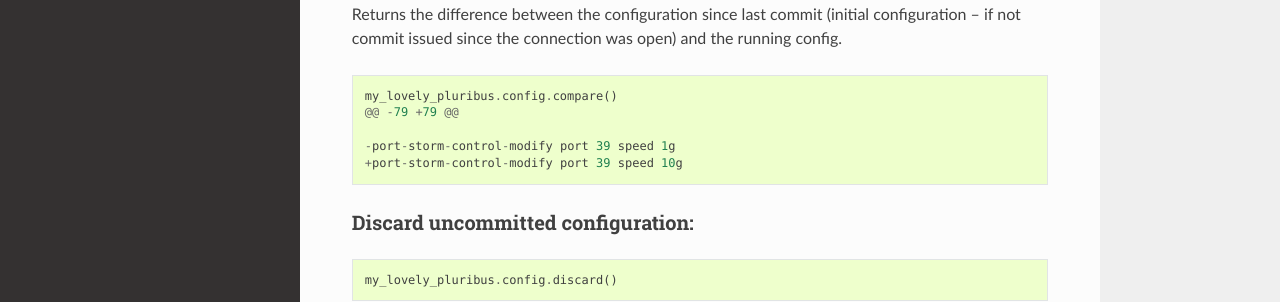
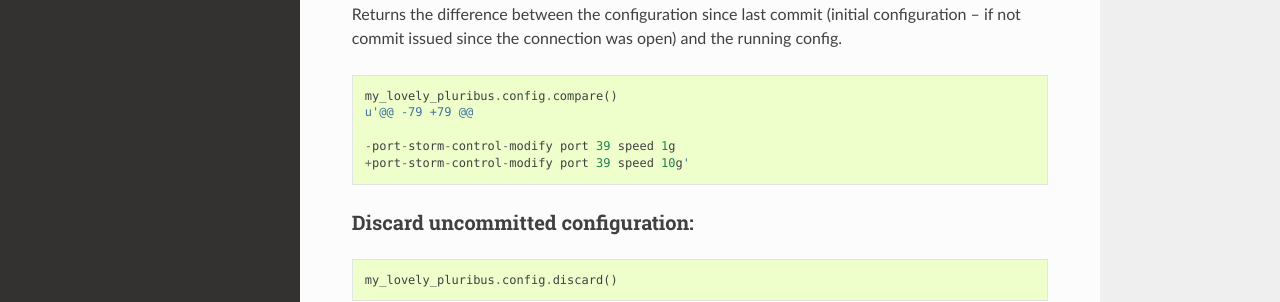
Before and after one commit to mirceaulinic/pypluribus, a Sphinx documentation site: the page built from docs/index.rst, in a window 1280 px wide and 900 px high, scrolled down 1315 px. Shown: the part 155-457 px from the top of the window. Built offline with Sphinx 7.4.7 and the Read the Docs theme 2.0.0, drawn with Linux system fonts in a browser that asks for light colours.

Commit message:
Update doc

```diff
--- a/docs/conf.py
+++ b/docs/conf.py
@@ -57,7 +57,7 @@ copyright = u'2016, CloudFlare, Inc.'
 # The short X.Y version.
 version = '0.3'
 # The full version, including alpha/beta/rc tags.
-release = '0'
+release = '0.3.0'
 
 # The language for content autogenerated by Sphinx. Refer to documentation
 # for a list of supported languages.
@@ -206,7 +206,10 @@ latex_elements = {
 # Grouping the document tree into LaTeX files. List of tuples
 # (source start file, target name, title,
 #  author, documentclass [howto, manual, or own class]).
-latex_documents = []
+latex_documents = [
+  ('index', 'pypluribus.tex', u'pyPluribus Documentation',
+   u'Mircea Ulinic', 'manual'),
+]
 
 # The name of an image file (relative to this directory) to place at the top of
 # the title page.
--- a/docs/index.rst
+++ b/docs/index.rst
@@ -75,10 +75,10 @@ Returns the difference between the configuration since last commit (initial conf
 .. code-block:: python
 
    my_lovely_pluribus.config.compare()
-   @@ -79 +79 @@
+   u'@@ -79 +79 @@
 
    -port-storm-control-modify port 39 speed 1g
-   +port-storm-control-modify port 39 speed 10g
+   +port-storm-control-modify port 39 speed 10g'
 
 
 Discard uncommitted configuration:
```
